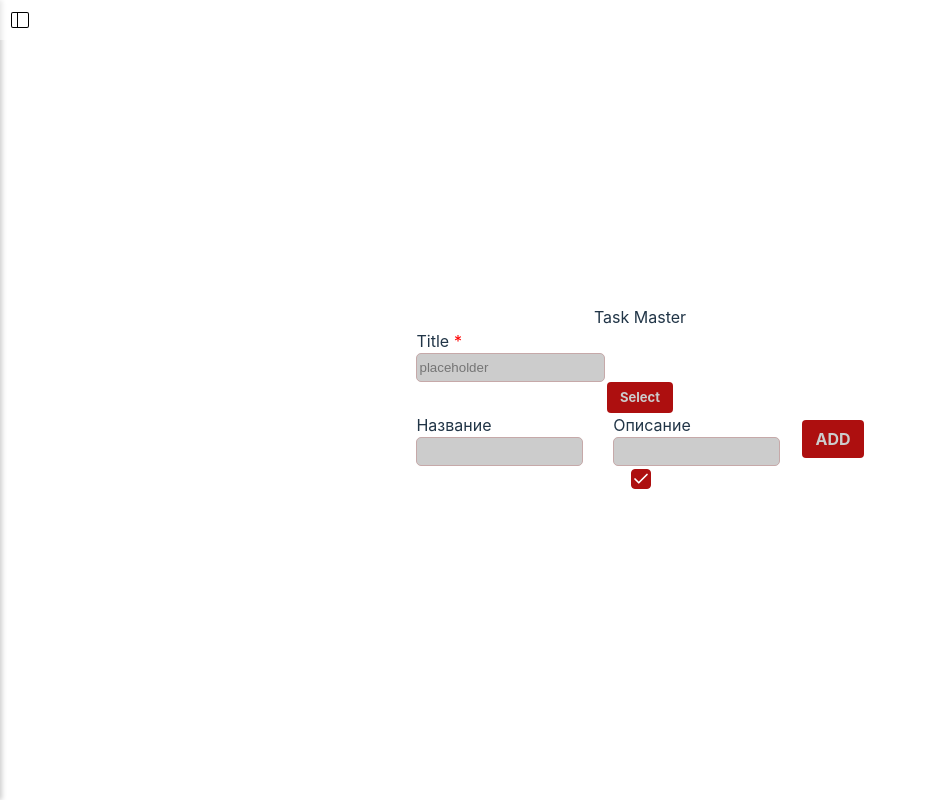
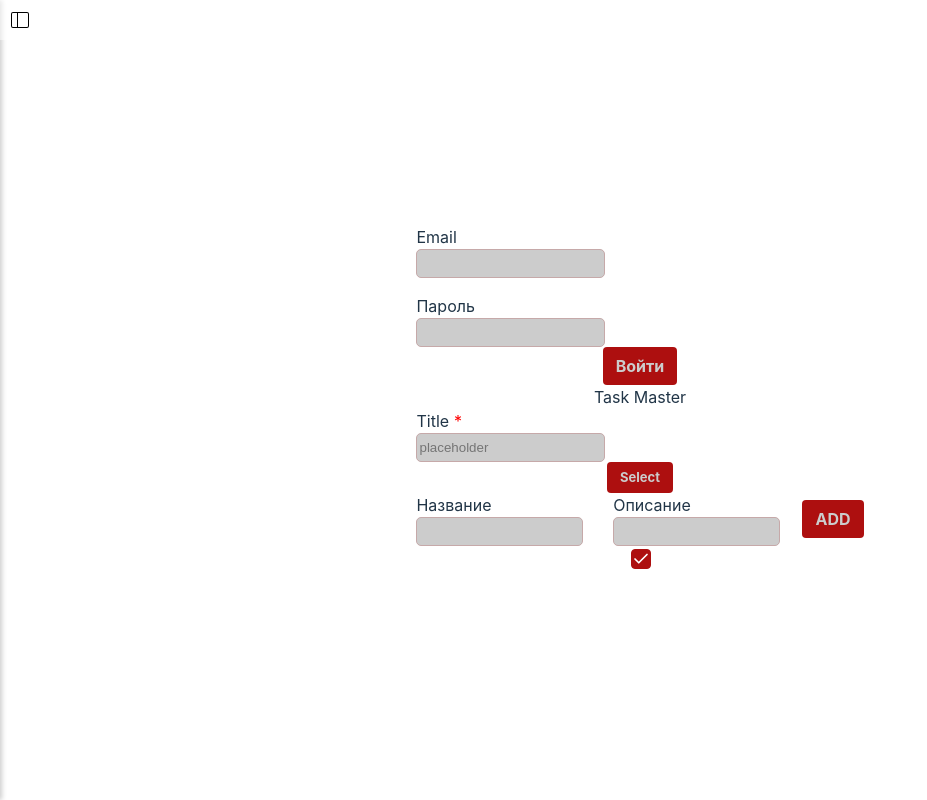
Before and after one commit to SimonyanGreta/taskmaster, a React (Vite) app: page / in a window 1280 px wide. Shown: the whole page, without its empty margins (0-927 px from the left). Built offline with nearby package versions, Linux system fonts and the light colour scheme.

Commit message:
add login simple page variacion

```diff
--- a/src/App.tsx
+++ b/src/App.tsx
@@ -5,6 +5,7 @@ import {useState} from "react";
 import {TodoItem} from "./components";
 import {Checkbox} from "./shared/ui/Checkbox";
 import {Drawer} from "./shared/ui/Drawer";
+import LoginForm from "./pages/LogIn";
 
 function App() {
   const [task, setTask] = useState('');
@@ -16,6 +17,7 @@ function App() {
 
   return (
     <>
+      <LoginForm />
       <div className="card">
         Task Master
       </div>
--- /dev/null
+++ b/src/pages/LogIn/index.tsx
@@ -0,0 +1,66 @@
+import {Controller, useForm} from "react-hook-form";
+import { zodResolver } from "@hookform/resolvers/zod";
+import * as z from "zod";
+import {InputField} from "../../shared/ui/InputField";
+import {Button} from "../../shared/ui/Button";
+
+const schema = z.object({
+  email: z.string({ required_error: "Email обязателен" }).email("Введите корректный email"),
+  password: z.string({ required_error: "Пароль обязателен" }).min(6, "Пароль должен содержать минимум 6 символов"),
+});
+
+type FormData = z.infer<typeof schema>;
+
+export default function LoginForm() {
+  const {
+    control,
+    handleSubmit,
+    formState: { errors },
+  } = useForm<FormData>({ resolver: zodResolver(schema),  mode: "onTouched"  });
+
+  const onSubmit = async (data: FormData) => {
+    try {
+      console.log("Отправка данных:", data);
+    } catch (error) {
+      console.error("Ошибка авторизации", error);
+    }
+  };
+
+  return (
+    <form onSubmit={handleSubmit(onSubmit)}>
+      <div>
+        <Controller
+          name="email"
+          control={control}
+          render={({ field }) => (
+            <InputField
+              type="email"
+              title="Email"
+              errors={errors.email}
+              errorMessage={errors.email?.message}
+              {...field}
+            />
+          )}
+        />
+      </div>
+      <div style={{ marginTop: 16 }}>
+        <Controller
+          name="password"
+          control={control}
+          render={({ field }) => (
+            <InputField
+              type="password"
+              title="Пароль"
+              errors={errors.email}
+              errorMessage={errors.password?.message}
+              {...field}
+            />
+          )}
+        />
+      </div>
+      <Button type="submit">
+        Войти
+      </Button>
+    </form>
+  );
+}
```
